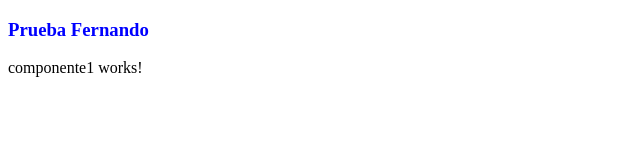
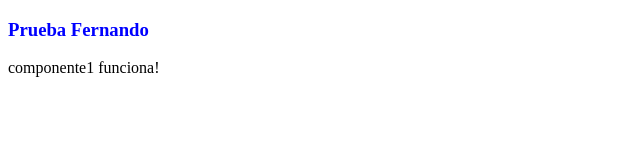
Before and after one commit to nandouluna/pruebaAngular, an Angular app: page / in a window 1280 px wide. Shown: the top 160 px of the page, without its empty margins (0-640 px from the left). Built offline with nearby package versions, Linux system fonts and the light colour scheme.

Commit message:
Se cambia texto en componente

```diff
--- a/src/app/componente1/componente1.component.html
+++ b/src/app/componente1/componente1.component.html
@@ -1 +1 @@
-<p>componente1 works!</p>
+<p>componente1 funciona!</p>
```
